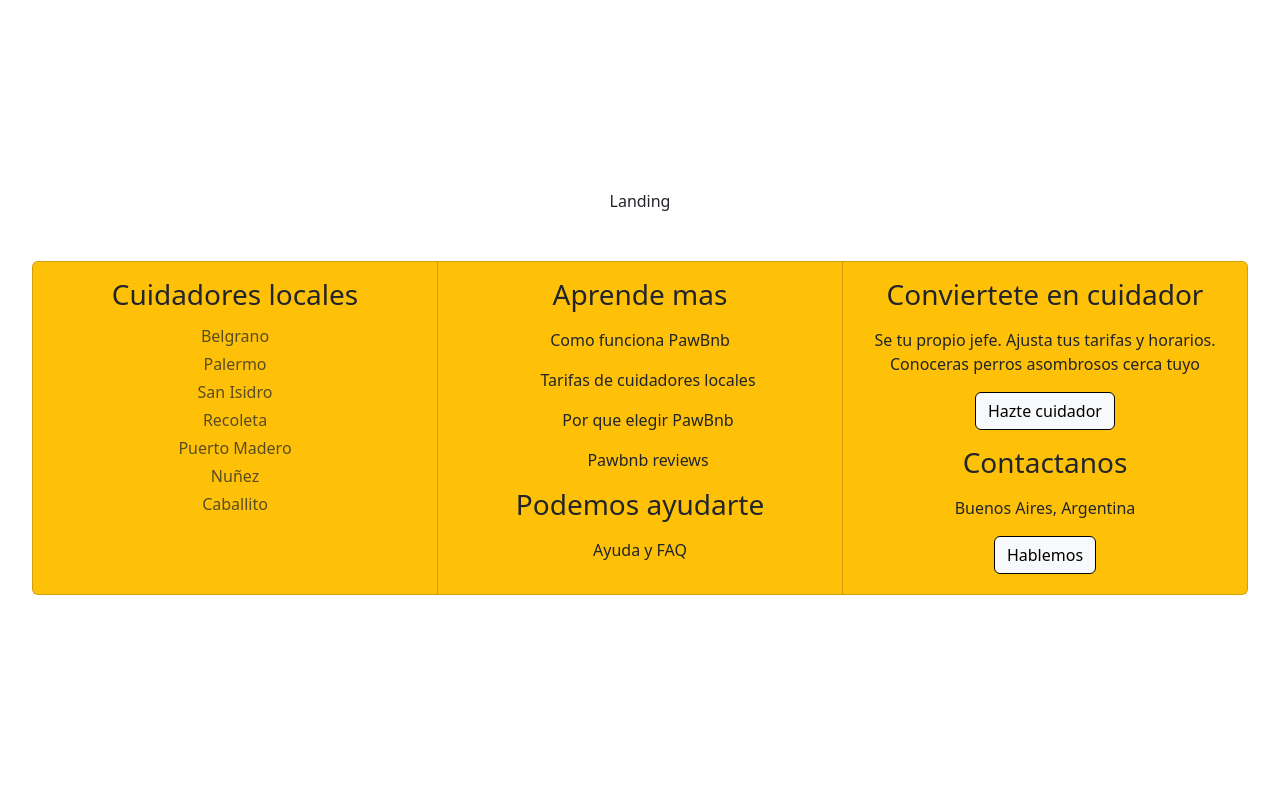
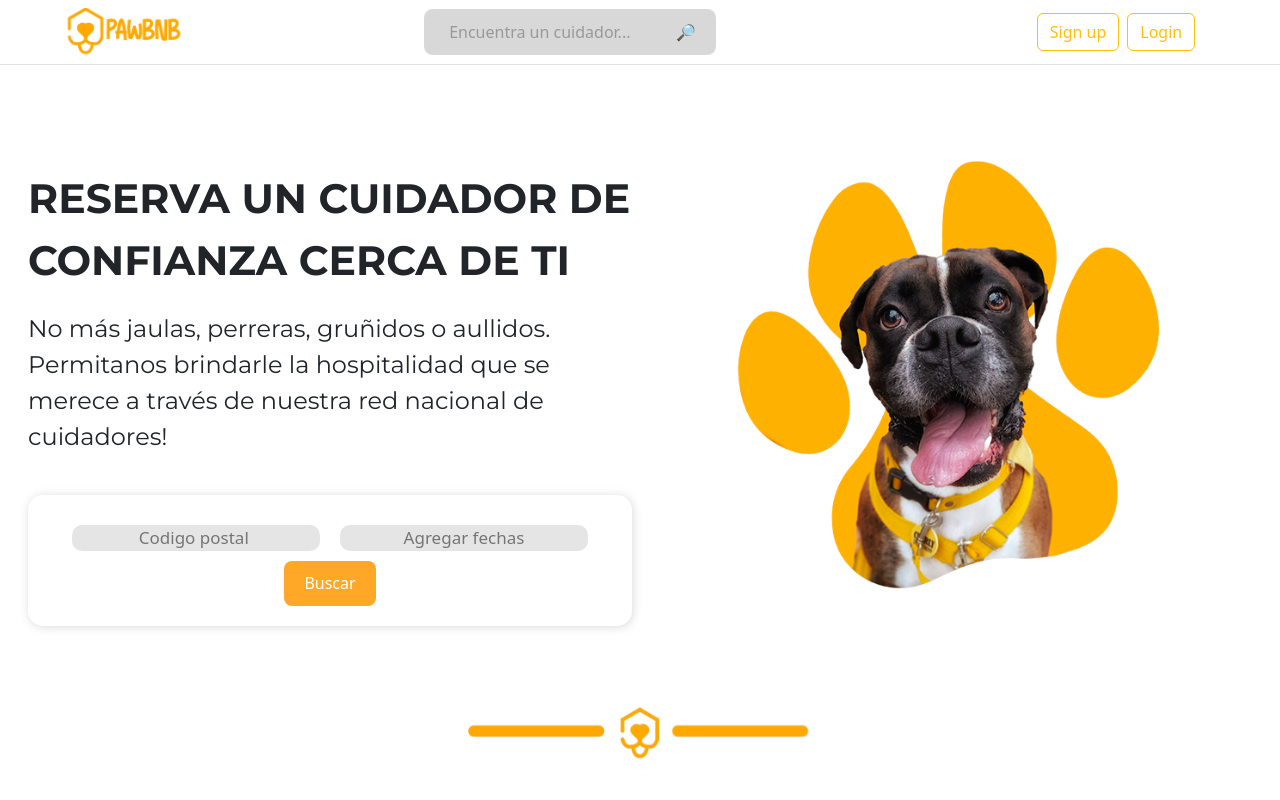
Before and after one commit to SamuelDTRI/FrontEndPawBnB, a React (Vite) app in the folder PawBnB/: page / in a window 1280 px wide. Shown: the top 800 px of the page. Built offline with nearby package versions, Linux system fonts and the light colour scheme.

Commit message:
Muestra de Landing

```diff
--- a/PawBnB/src/Components/LandingPage/LandingPage.jsx
+++ b/PawBnB/src/Components/LandingPage/LandingPage.jsx
@@ -156,7 +156,6 @@ const LandingPage=()=>{
             </div>
         </div>
 
-        <Footer/>
 </div>
     )
 }
--- a/PawBnB/src/Views/Landing/Landing.jsx
+++ b/PawBnB/src/Views/Landing/Landing.jsx
@@ -1,7 +1,12 @@
 import React from "react";
-
+import LandingPage from "../../Components/LandingPage/LandingPage"
+// import LandingPage from ".../Components/LandingPage/LandingPage"
 const Landing = () => {
-  return <div>Landing</div>;
+  return (
+  <div>
+   <LandingPage/>
+  </div>
+  )
 };
 
 export default Landing;
--- a/PawBnB/src/redux/store.js
+++ b/PawBnB/src/redux/store.js
@@ -1,10 +1,12 @@
 import { configureStore } from '@reduxjs/toolkit';
 import authSlice from './authSlice';
 import dogsisterReducer from './dogsisterSlice';
+import sitterSlice from "./sitterSlice";
 
 export const store = configureStore({
     reducer:{
         auth: authSlice,
         dogsister:dogsisterReducer,
+        sitterSlice: sitterSlice
     }
 })
```
